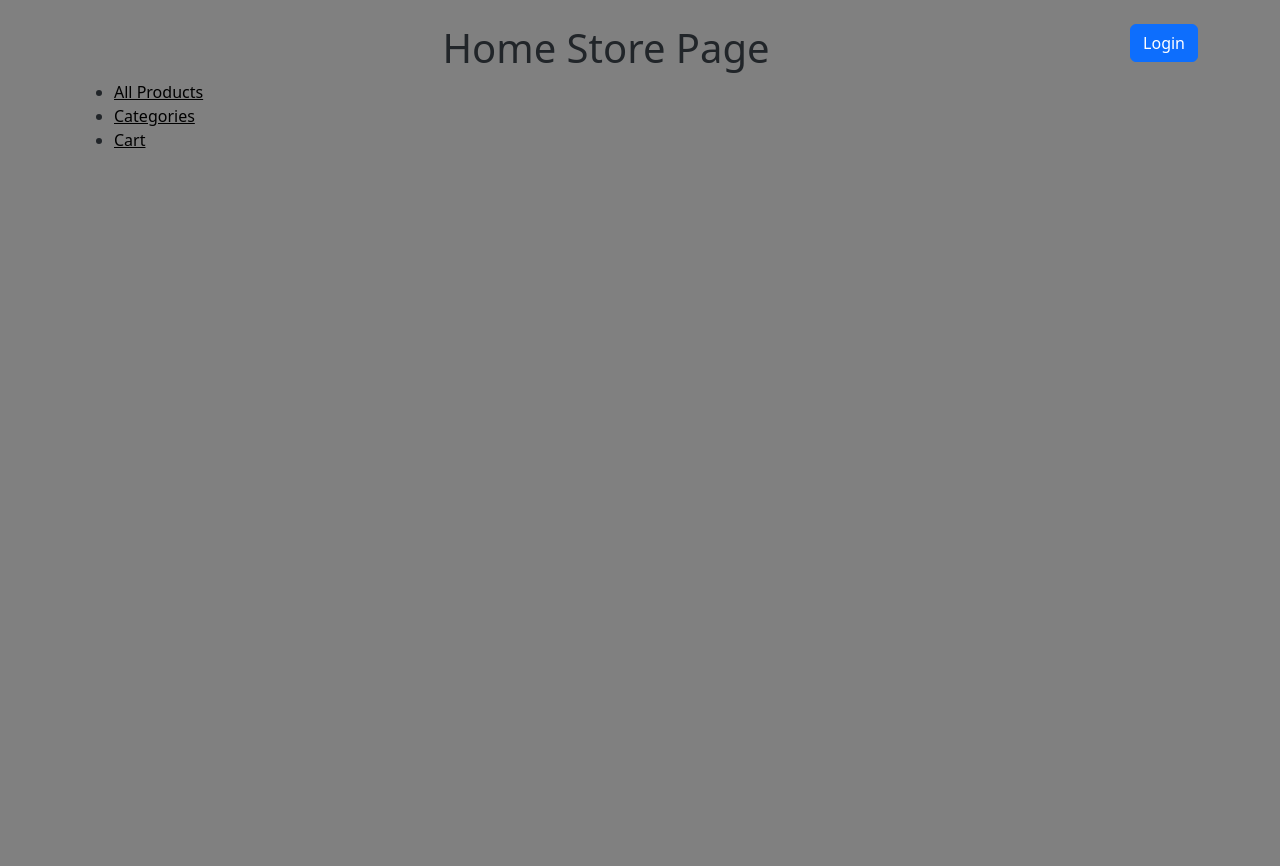
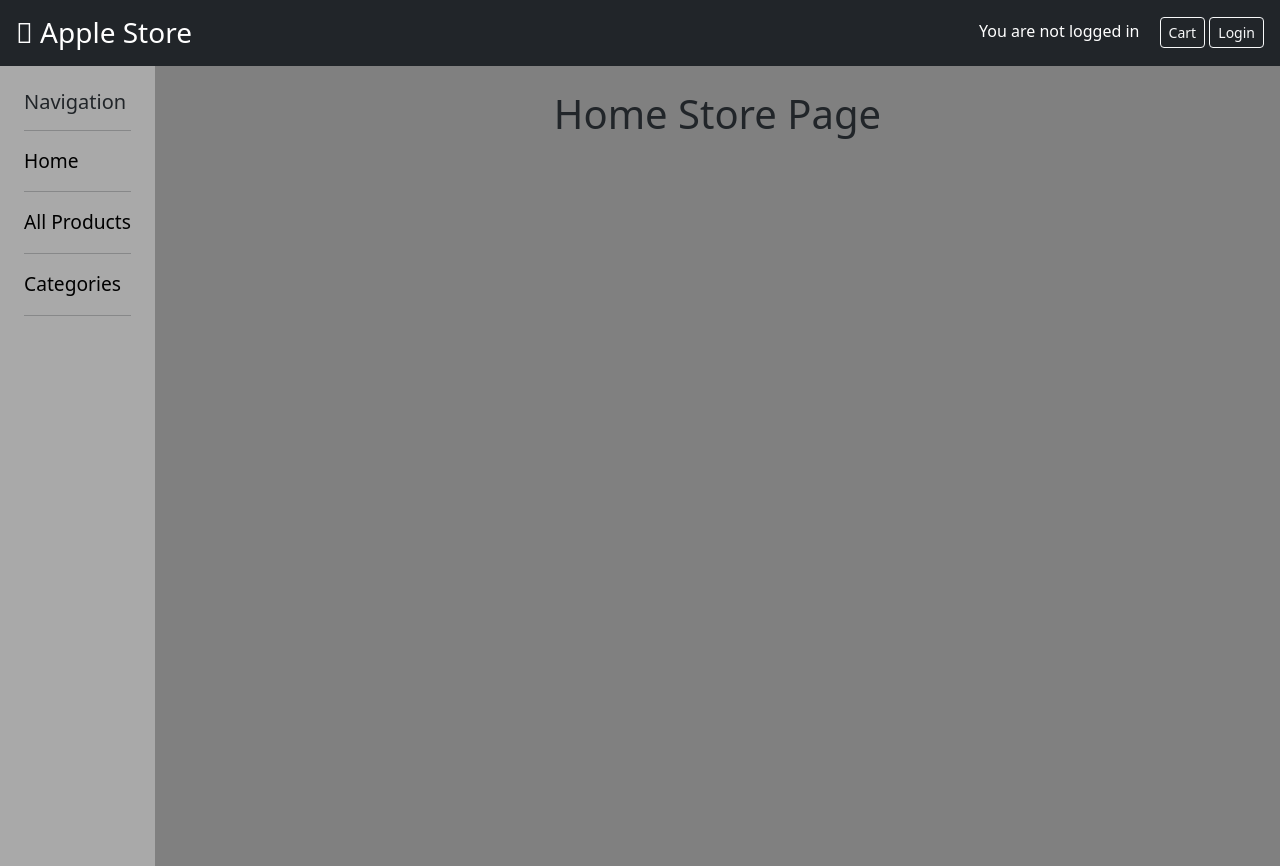
Before and after one commit to Yurkiv313/apple-store, a Django app: page / in a window 1280 px wide. Before the commit the page ends 148 px from the top, so only its background shows below. Run offline with Django 5.2, Linux system fonts and the light colour scheme.

Commit message:
Add header and sidebar layout structure

```diff
--- a/static/css/styles.css
+++ b/static/css/styles.css
@@ -3,5 +3,7 @@ body {
 }
 
 a {
+    font-size: larger;
     color: black;
+    text-decoration: none;
 }
--- a/templates/base.html
+++ b/templates/base.html
@@ -8,10 +8,17 @@
     <link rel="stylesheet" href="https://cdn.jsdelivr.net/npm/bootstrap@5.3.2/dist/css/bootstrap.min.css">
     <link rel="stylesheet" href="{% static 'css/styles.css' %}">
 </head>
-<body>
-    <div class="container py-4">
-        {% block content %}
-        {% endblock %}
+  <body>
+    <div>
+      {% include "includes/header.html" %}
     </div>
-</body>
+    <div class="d-flex">
+    {% include "includes/sidebar.html" %}
+
+    <main class="flex-grow-1 p-4">
+      {% block content %}
+      {% endblock %}
+    </main>
+  </div>
+  </body>
 </html>
--- /dev/null
+++ b/templates/includes/header.html
@@ -0,0 +1,17 @@
+<header class="bg-dark text-white p-3 d-flex justify-content-between align-items-center">
+  <h3 class="m-0">  Apple Store</h3>
+  <div>
+    {% if user.is_authenticated %}
+      <span class="me-3">Hi, {{ user.username }}</span>
+      <a class="btn btn-outline-light btn-sm" href="{% url 'store:cart' %}">Cart</a>
+      <form method="post" action="{% url 'logout' %}" style="display: inline;">
+        {% csrf_token %}
+        <button class="btn btn-outline-light btn-sm" type="submit">Logout</button>
+      </form>
+    {% else %}
+      <span class="me-3">You are not logged in</span>
+      <a class="btn btn-outline-light btn-sm" href="{% url 'store:cart' %}">Cart</a>
+      <a href="{% url 'login' %}" class="btn btn-outline-light btn-sm">Login</a>
+    {% endif %}
+  </div>
+</header>
--- /dev/null
+++ b/templates/includes/sidebar.html
@@ -0,0 +1,8 @@
+<aside class="p-4" style="min-height: 100vh; background-color: darkgrey">
+  <h5>Navigation</h5><hr>
+  <ul class="nav flex-column">
+    <li class="nav-item"><a href="{% url 'store:home' %}">Home</a></li><hr>
+    <li class="nav-item"><a href="{% url 'store:product-list' %}">All Products</a></li><hr>
+    <li class="nav-item"><a href="{% url 'store:category-list' %}">Categories</a></li><hr>
+  </ul>
+</aside>
--- a/templates/store/cart.html
+++ b/templates/store/cart.html
@@ -1,5 +1,5 @@
 {% extends "base.html" %}
 
 {% block content %}
-  <p>Cart</p>
+  <h1>Cart</h1>
 {% endblock %}
--- a/templates/store/category_list.html
+++ b/templates/store/category_list.html
@@ -1,5 +1,5 @@
 {% extends "base.html" %}
 
 {% block content %}
-  <p>Category list</p>
+  <h1>Category list</h1>
 {% endblock %}
--- a/templates/store/home.html
+++ b/templates/store/home.html
@@ -1,25 +1,5 @@
 {% extends "base.html" %}
 
 {% block content %}
-  {% if user.is_authenticated %}
-    <form method="post" action="{% url 'logout' %}">
-      {% csrf_token %}
-      <button type="submit" class="btn btn-danger" style="float: right">Logout</button>
-    </form>
-    <p>Hi {{ user.username }}</p>
-  {% else %}
-    <a class="btn btn-primary" style="float: right" href="{% url 'login' %}">Login</a>
-  {% endif %}
   <h1 style="text-align: center">Home Store Page </h1>
-  <ul>
-    <li>
-      <a href="{% url "store:product-list" %}">All Products</a>
-    </li>
-    <li>
-      <a href="{% url "store:category-list" %}">Categories</a>
-    </li>
-    <li>
-      <a href="{% url "store:cart" %}">Cart</a>
-    </li>
-  </ul>
 {% endblock %}
```
